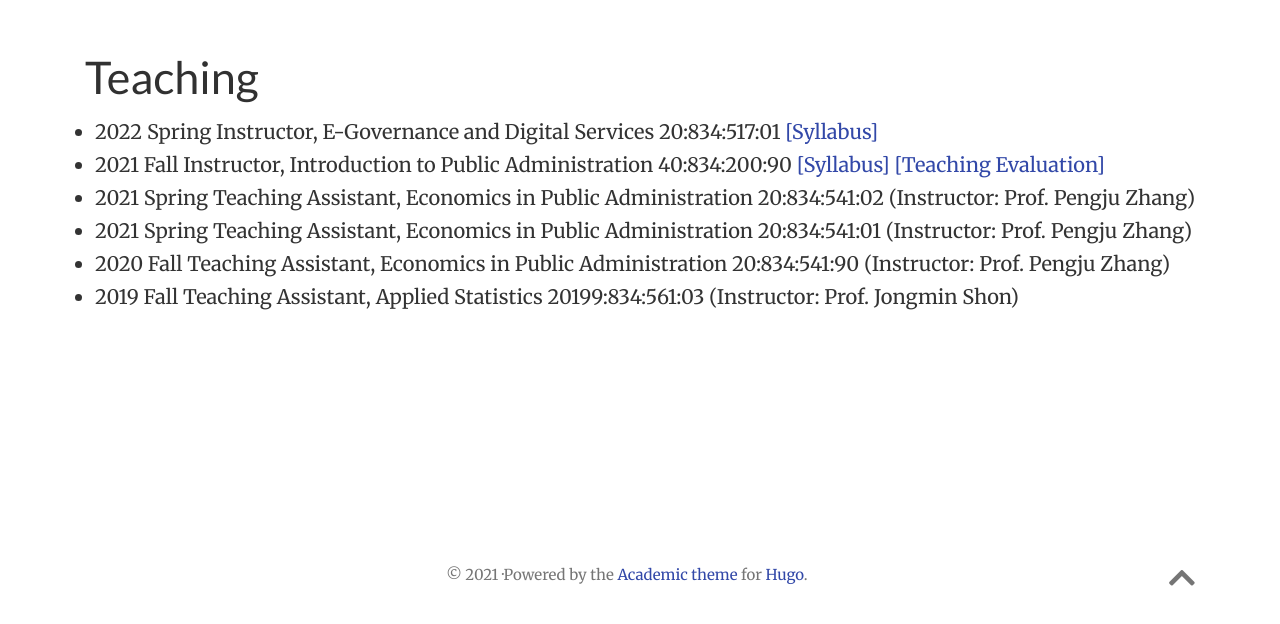
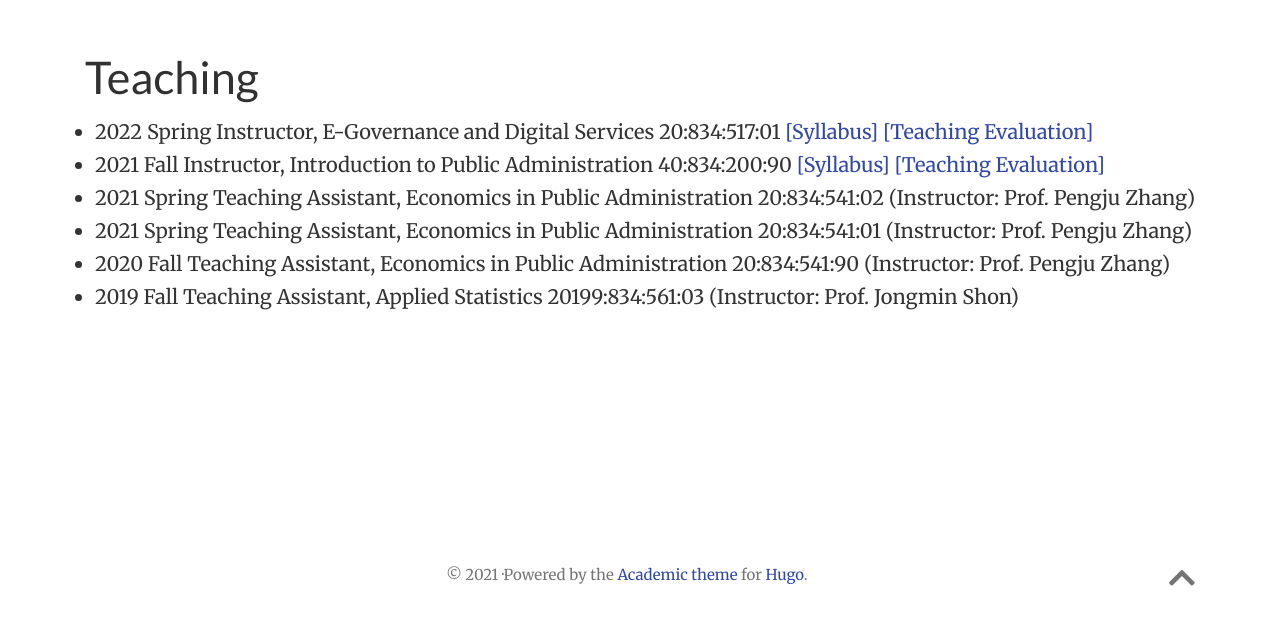
Before and after one commit to bobking1224/fangda.github.io, a plain HTML site: page index.html in a window 1280 px wide. Shown: the part 6882-7506 px from the top of the page. Drawn offline with nearby package versions, Linux system fonts and the light colour scheme; some packages are replaced by stand-ins of ours; some icons are missing.

Commit message:
Update index.html

```diff
--- a/index.html
+++ b/index.html
@@ -844,7 +844,7 @@
         </div>
         <div class="row">
           <ul>
-            <li>2022 Spring Instructor, E-Governance and Digital Services 20:834:517:01 <a href="./pdf/Egov_Digi_Srvs_Spring 2022_Syllabus_Fangda Ding 1.31.pdf">[Syllabus]</a></li>
+            <li>2022 Spring Instructor, E-Governance and Digital Services 20:834:517:01 <a href="./pdf/Egov_Digi_Srvs_Spring 2022_Syllabus_Fangda Ding 1.31.pdf">[Syllabus]</a> <a href="./pdf/SIRS Spring 2022 - 20 834 517 01 - Ding  Fangda - FD235_10129d00-80c3-492f-b0e1-dc17e3edec5aen-US.pdf">[Teaching Evaluation]</a></li>
             <li>2021 Fall Instructor, Introduction to Public Administration 40:834:200:90 <a href="./pdf/Intro to PA_Fall 2021_Syllabus_Fangda Ding 8.25.pdf">[Syllabus]</a> <a href="./pdf/SIRS Fall 2021 - 40 834 200 90 - Ding  Fangda - FD235_f628782a-e5cc-47c1-a9e0-17ce664ad897en-US.pdf">[Teaching Evaluation]</a></li>
             <li>2021 Spring Teaching Assistant, Economics in Public Administration 20:834:541:02 (Instructor: Prof.
               Pengju Zhang)</li>
```
